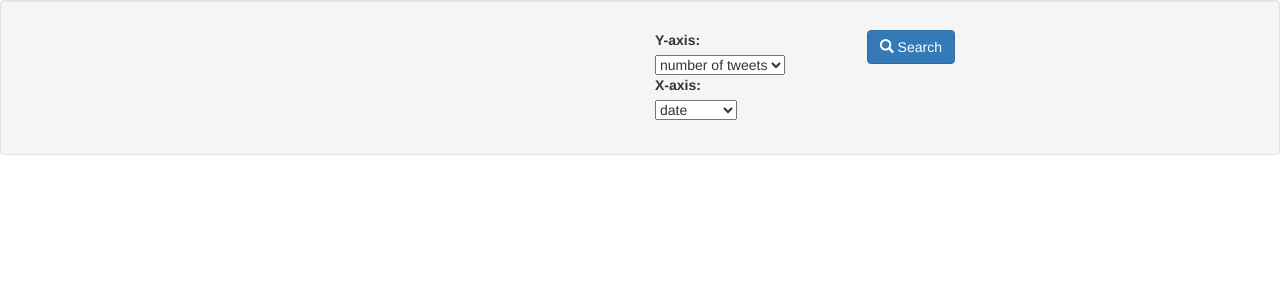
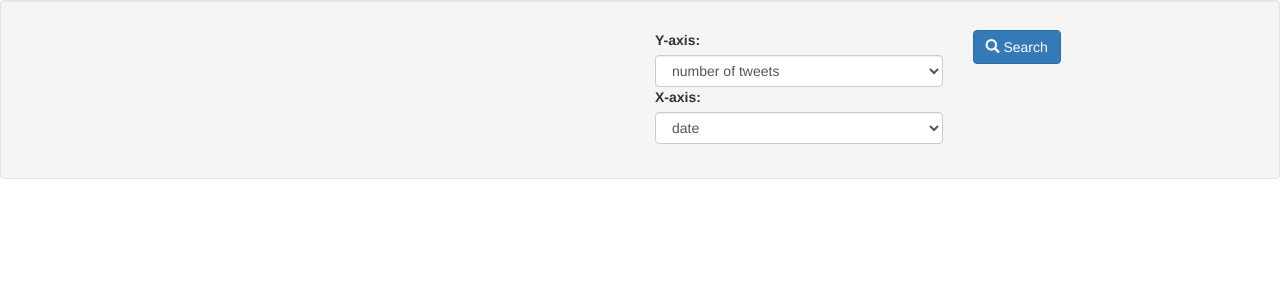
Before and after one commit to assitanDiarra/sentimentAnalyses, a Django app: template projet_inf/sentiments_analysis/templates/sentiments_analysis/graphique.html in a window 1280 px wide. Shown: the top 300 px of the page. Run offline with Django 3.2, Linux system fonts and the light colour scheme; the template is opened without the code that fills it, so the values that code supplies are empty; some libraries are stand-ins or nearby versions.

Commit message:
formulaire : classe des selecteurs

```diff
--- a/projet_inf/sentiments_analysis/templates/sentiments_analysis/graphique.html
+++ b/projet_inf/sentiments_analysis/templates/sentiments_analysis/graphique.html
@@ -48,11 +48,11 @@
 			  {{ tweets_filter.form.country.label_tag }}
 			  {% render_field tweets_filter.form.country class="form-control" %}
 			</div>
-			<div class="form-group col-sm-3 col-md-2">
+			<div class="form-group col-sm-3 col-md-3">
 				<div>
 					<label for="id_tweet">Y-axis:</label>
 					<br>
-					<SELECT name="type_valeur" size="1">
+					<SELECT name="type_valeur" size="1" class="form-control">
 						<OPTION value="0">number of tweets
 						<OPTION value="1">sentiment
 						<OPTION value="2">gender
@@ -61,7 +61,7 @@
 				<div>
 					<label for="id_tweet">X-axis:</label>
 					<br>
-					<SELECT name="chrono" size="1">
+					<SELECT name="chrono" size="1" class="form-control">
 						<OPTION value="1">date
 						<OPTION value="2">week day
 						<OPTION value="3">hour
```
